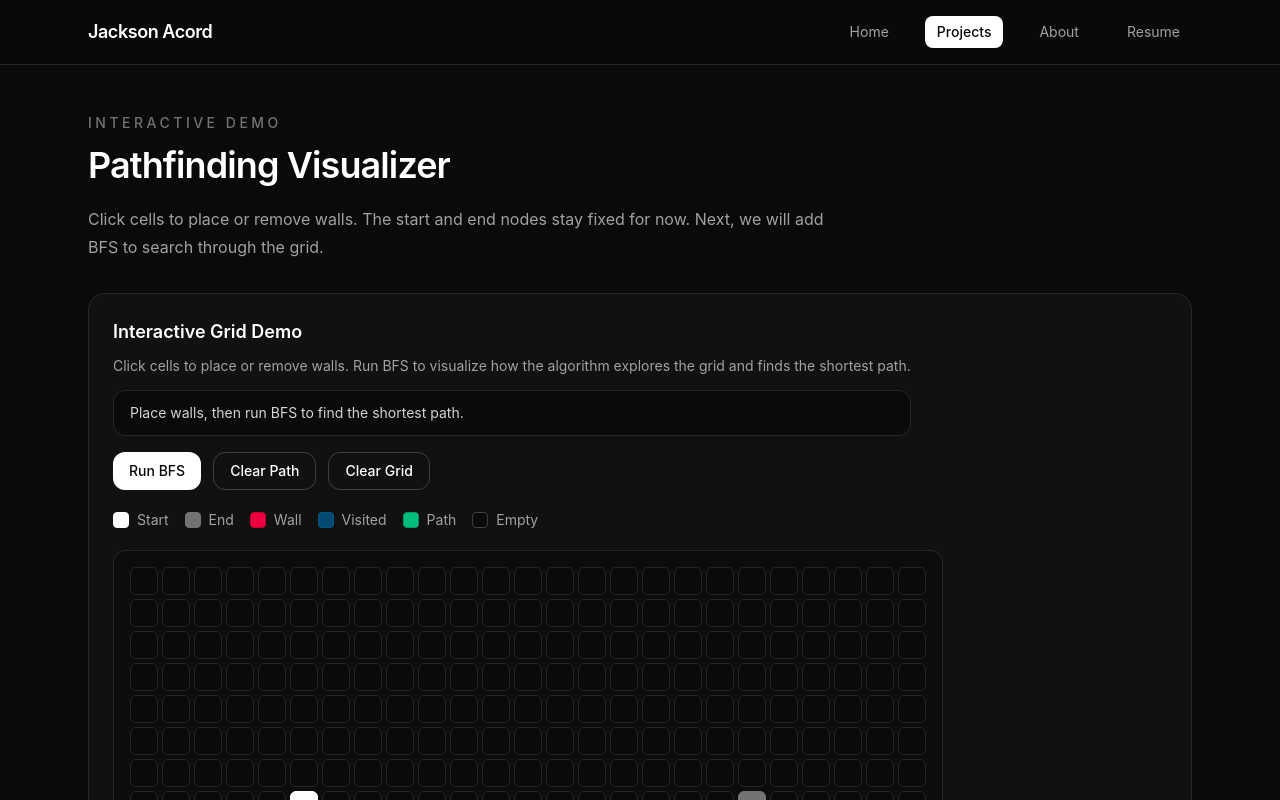
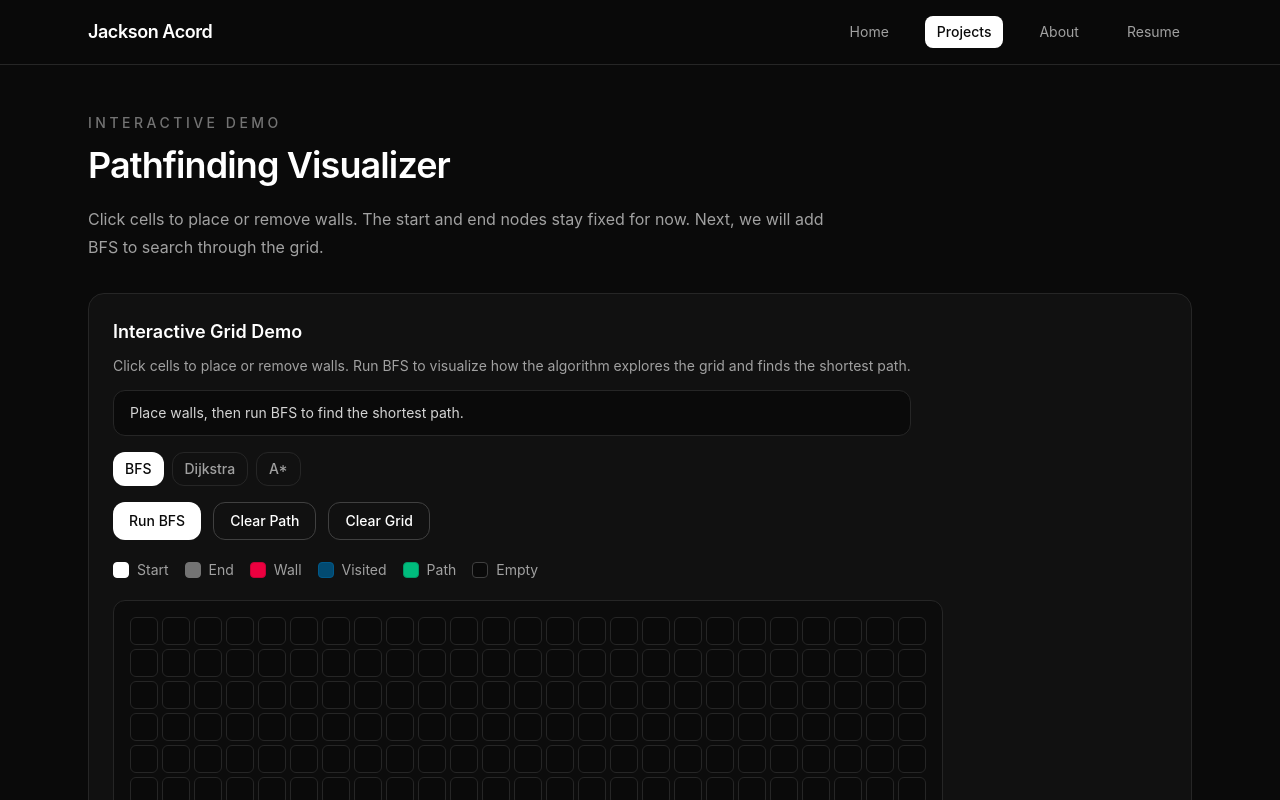
Before and after one commit to JacksonApersonal/software-engineering-portfolio, a React (Vite) app: page /projects/pathfinding-visualizer/demo in a window 1280 px wide. Shown: the top 800 px of the page. Built offline with nearby package versions, Linux system fonts and the light colour scheme.

Commit message:
Add pathfinding algorithm selector

```diff
--- a/src/components/demos/PathfindingVisualizerDemo.tsx
+++ b/src/components/demos/PathfindingVisualizerDemo.tsx
@@ -12,6 +12,8 @@ type Position = {
   row: number;
   col: number;
 };
+
+type Algorithm = 'BFS' | 'Dijkstra' | 'A*';
 
 const rowCount = 15;
 const colCount = 25;
@@ -141,11 +143,13 @@ export function PathfindingVisualizerDemo() {
   const [message, setMessage] = useState(
     'Place walls, then run BFS to find the shortest path.',
   );
+  const [selectedAlgorithm, setSelectedAlgorithm] = useState<Algorithm>('BFS');
 
   function handleCellClick(row: number, col: number) {
     if (isRunning) {
       return;
     }
+
     setMessage('Grid updated. Run BFS to calculate a path.');
 
     setGrid((currentGrid) =>
@@ -173,8 +177,8 @@ export function PathfindingVisualizerDemo() {
       return;
     }
 
-    setMessage('Grid cleared. Place walls and run BFS to find the shortest path.');
     setGrid(createInitialGrid());
+    setMessage('Grid reset. Place walls, then run BFS to find the shortest path.');
   }
 
   function clearPath() {
@@ -201,8 +205,13 @@ export function PathfindingVisualizerDemo() {
     );
   }
 
-  function runBfs() {
+  function runSelectedAlgorithm() {
     if (isRunning) {
+      return;
+    }
+
+    if (selectedAlgorithm !== 'BFS') {
+      setMessage(`${selectedAlgorithm} is coming soon. BFS is available now.`);
       return;
     }
 
@@ -295,16 +304,52 @@ export function PathfindingVisualizerDemo() {
           <p className="mt-3 rounded-xl border border-neutral-800 bg-neutral-950 px-4 py-3 text-sm text-neutral-300">
             {message}
           </p>
+
+          <div className="mt-4 flex flex-wrap gap-2">
+            {(['BFS', 'Dijkstra', 'A*'] as Algorithm[]).map((algorithm) => {
+              const isSelected = selectedAlgorithm === algorithm;
+
+              return (
+                <button
+                  key={algorithm}
+                  type="button"
+                  onClick={() => {
+                    if (isRunning) {
+                      return;
+                    }
+
+                    setSelectedAlgorithm(algorithm);
+
+                    if (algorithm === 'BFS') {
+                      setMessage(
+                        'BFS selected. This finds the shortest path in an unweighted grid.',
+                      );
+                    } else {
+                      setMessage(`${algorithm} selected. Implementation coming soon.`);
+                    }
+                  }}
+                  disabled={isRunning}
+                  className={
+                    isSelected
+                      ? 'rounded-xl bg-white px-3 py-1.5 text-sm font-medium text-neutral-950 disabled:cursor-not-allowed disabled:bg-neutral-700 disabled:text-neutral-400'
+                      : 'rounded-xl border border-neutral-800 px-3 py-1.5 text-sm font-medium text-neutral-400 transition hover:border-neutral-600 hover:text-white disabled:cursor-not-allowed disabled:text-neutral-700'
+                  }
+                >
+                  {algorithm}
+                </button>
+              );
+            })}
+          </div>
         </div>
 
         <div className="flex flex-wrap gap-3">
           <button
             type="button"
-            onClick={runBfs}
+            onClick={runSelectedAlgorithm}
             disabled={isRunning}
             className="rounded-xl bg-white px-4 py-2 text-sm font-medium text-neutral-950 transition hover:bg-neutral-200 disabled:cursor-not-allowed disabled:bg-neutral-700 disabled:text-neutral-400"
           >
-            {isRunning ? 'Running BFS...' : 'Run BFS'}
+            {isRunning ? `Running ${selectedAlgorithm}...` : `Run ${selectedAlgorithm}`}
           </button>
 
           <button
@@ -339,8 +384,8 @@ export function PathfindingVisualizerDemo() {
         />
       </div>
 
-        <div className="overflow-x-auto">
-        <div className="mx-auto inline-block w-max rounded-xl border border-neutral-800 bg-neutral-950/70 p-4">
+      <div className="overflow-x-auto">
+        <div className="inline-block rounded-xl border border-neutral-800 bg-neutral-950/70 p-4">
           <div
             className="grid gap-1"
             style={{
```
